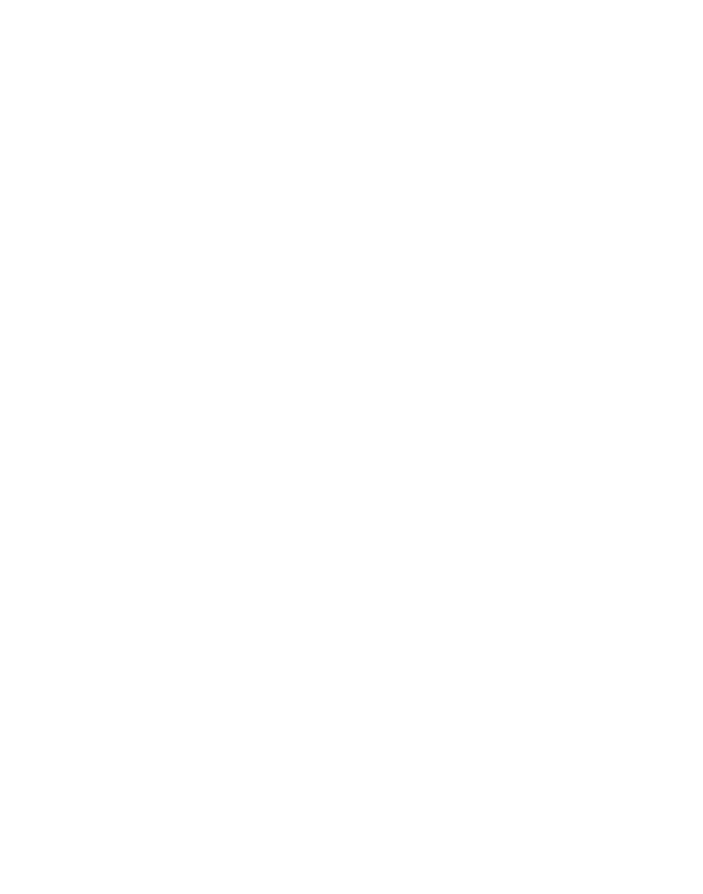
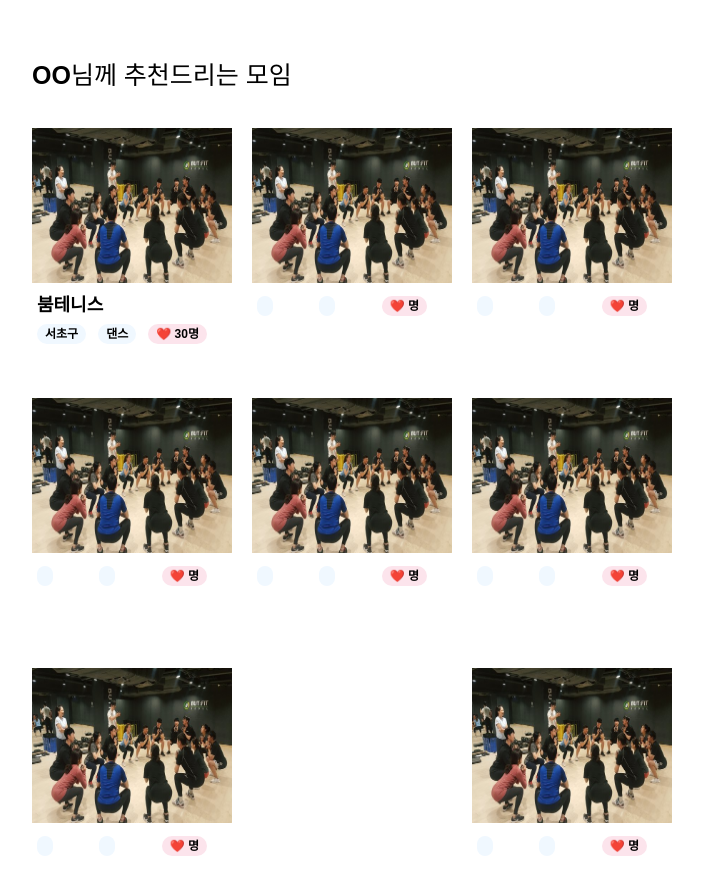
Before and after one commit to DongDuck-offical/Screw, a React (Create React App) app: page / in a window 1280 px wide. Shown: the part 962-1856 px from the top of the page, without its empty margins (288-991 px from the left). Before the commit the page ends 961 px from the top, so only its background shows below. Built offline with nearby package versions, Linux system fonts and the light colour scheme.

Commit message:
add: 추천스포츠기능

```diff
--- a/public/index.html
+++ b/public/index.html
@@ -24,7 +24,7 @@
       work correctly both with client-side routing and a non-root public URL.
       Learn how to configure a non-root public URL by running `npm run build`.
     -->
-    <title>React App</title>
+    <title>Screw</title>
   </head>
   <body>
     <noscript>You need to enable JavaScript to run this app.</noscript>
--- /dev/null
+++ b/src/components/Group.js
@@ -0,0 +1,67 @@
+import styled from 'styled-components';
+import { useNavigate } from 'react-router-dom';
+import sample from 'assets/img/sample.jpg';
+
+export default function Group({ id, title, region, like, sport }) {
+  const navigate = useNavigate();
+  return (
+    <Content onClick={() => navigate(`group/${id}`)}>
+      <Img src={sample}></Img>
+      <Title>{title}</Title>
+      <SecondTitle>
+        <SubTitle>{region}</SubTitle>
+        <SubTitle>{sport}</SubTitle>
+        <SubTitle2>❤️ {like}명</SubTitle2>
+      </SecondTitle>
+    </Content>
+  );
+}
+
+const Content = styled.div`
+  margin-top: 40px;
+  width: 200px;
+  height: 230px;
+  cursor: pointer;
+`;
+
+const Img = styled.img`
+  width: 100%;
+  height: 155px;
+`;
+
+const Title = styled.p`
+  margin-left: 5px;
+  margin-top: 10px;
+  font-size: 18px;
+  font-weight: bolder;
+`;
+
+const SecondTitle = styled.div`
+  width: 85%;
+  margin-left: 5px;
+  margin-top: 10px;
+  display: flex;
+  justify-content: space-between;
+`;
+
+const SubTitle = styled.p`
+  padding: 0px 8px;
+  font-weight: bolder;
+  text-align: center;
+  height: 20px;
+  line-height: 20px;
+  border-radius: 10px;
+  font-size: 12px;
+  background-color: aliceblue;
+`;
+
+const SubTitle2 = styled.p`
+  padding: 0px 8px;
+  font-weight: bolder;
+  text-align: center;
+  height: 20px;
+  line-height: 20px;
+  border-radius: 10px;
+  font-size: 12px;
+  background-color: #fce4ec;
+`;
--- a/src/pages/main.js
+++ b/src/pages/main.js
@@ -8,6 +8,7 @@
 import baseball from 'assets/img/baseball.png';
 import SearChBox from 'components/SearchBox';
 import BestSport from 'components/BestSport';
+import Group from 'components/Group';
 
 export default function Main() {
   let now = new Date();
@@ -46,9 +47,17 @@
           <BestSport id="4" icon="⚾" name="야구" number="70" />
         </SportBox>
       </BestSportBox>
-      <Recommend>
-        <div>OO님께 추천드리는 모임</div>
-      </Recommend>
+      <RecommendBox>
+        <RecommendTitle>OO님께 추천드리는 모임</RecommendTitle>
+        <Group id="1" title="붐테니스" region="서초구" like="30" sport="댄스" />
+        <Group id="2" />
+        <Group id="3" />
+        <Group id="4" />
+        <Group id="5" />
+        <Group id="6" />
+        <Group id="7" />
+        <Group id="8" />
+      </RecommendBox>
       <Footer></Footer>
     </Content>
   );
@@ -115,8 +124,20 @@
   justify-content: space-between;
 `;
 
-const Recommend = styled.div`
+const RecommendBox = styled.div`
+  width: 50%;
+  min-width: 420px;
+  margin-top: 80px;
+  display: flex;
+  flex-wrap: wrap;
+  justify-content: center;
+  justify-content: space-between;
+`;
+
+const RecommendTitle = styled.p`
   width: 100%;
+  font-weight: 550;
+  font-size: 25px;
 `;
 
 const Footer = styled.div`
```
Also changed, not shown: src/assets/img/sample.jpg (added).
